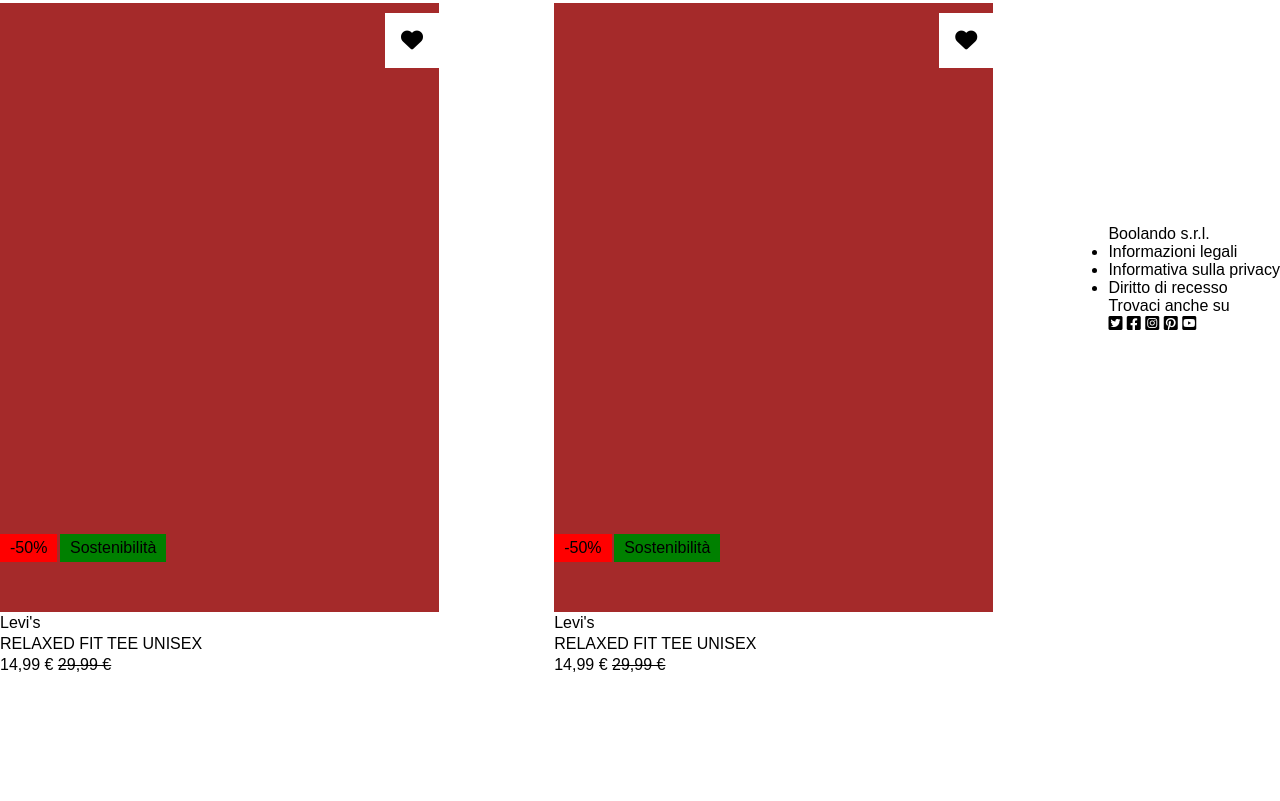
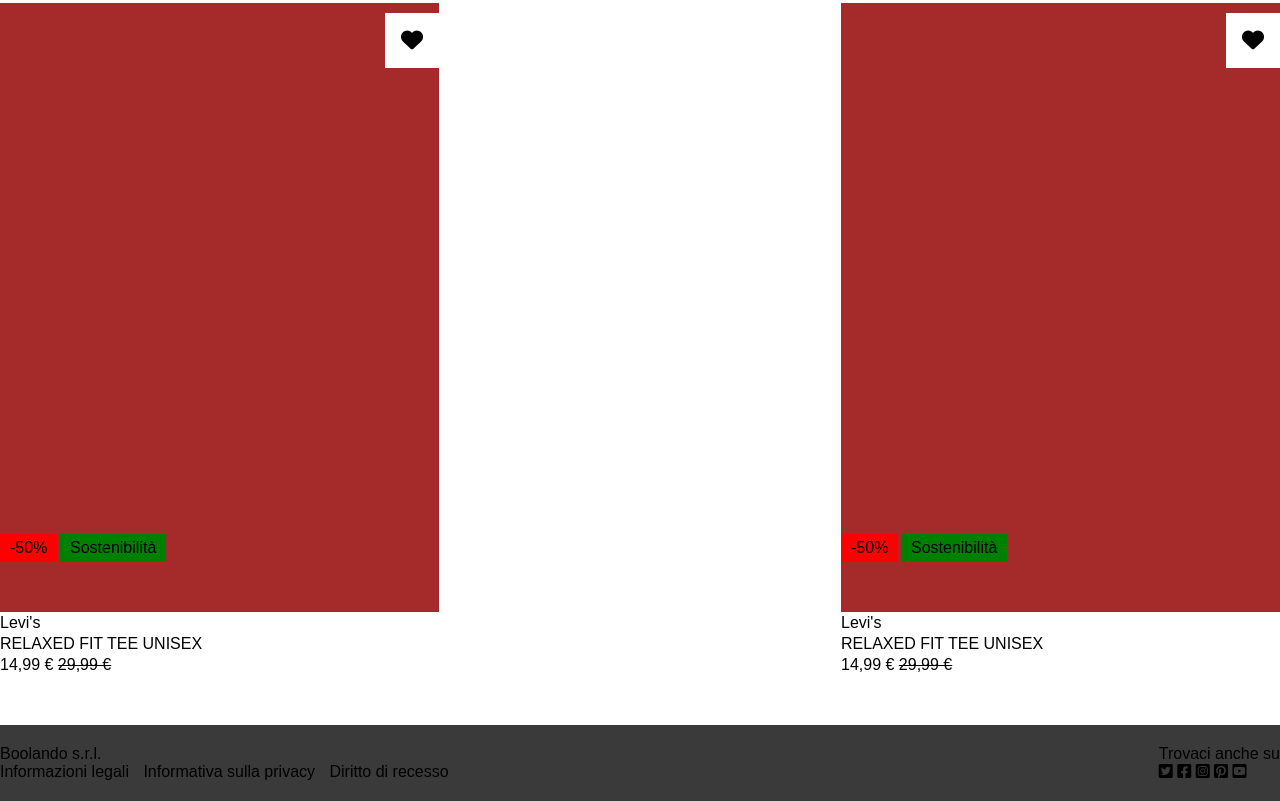
Before and after one commit to MonicaAuditore/html-css-boolando, a plain HTML site: page index.html in a window 1280 px wide. Shown: the part 1701-2502 px from the top of the page. Before the commit the page ends 2376 px from the top, so only its background shows below. Drawn offline with Linux system fonts and the light colour scheme.

Commit message:
fix footer

```diff
--- a/css/style.css
+++ b/css/style.css
@@ -9,7 +9,7 @@ body {
 }
 
 nav {
-  background-color: darkorange;
+  background-color: #ff6900;
   position: fixed;
   width: 100%;
   z-index: 1;
@@ -80,6 +80,25 @@ nav {
   position: relative;
 }
 
+/* FOOTER */
+footer {
+  background-color: rgb(58, 58, 58);
+  margin-top: 50px;
+  padding: 20px 0px;
+}
+
+.privacy ul {
+  list-style: none;
+}
+
+.privacy ul li {
+  display: inline-block;
+}
+
+.privacy ul li:not(:last-child) {
+  margin-right: 10px;
+}
+
 /* DEBUG */
 
 .debug .mainContainer {
--- a/index.html
+++ b/index.html
@@ -137,10 +137,12 @@
           </div>
         </div>
       </section>
-      <!-- Fine card -->
+    </div>
+    <!-- Fine card -->
 
-      <!-- Footer -->
-      <footer>
+    <!-- Footer -->
+    <footer>
+      <div class="barraFooter mainContainer">
         <div class="privacy">
           <p>Boolando s.r.l.</p>
           <ul>
@@ -157,7 +159,7 @@
           <i class="fa-brands fa-square-pinterest"></i>
           <i class="fa-brands fa-square-youtube"></i>
         </div>
-      </footer>
-    </div>
+      </div>
+    </footer>
   </body>
 </html>
```
